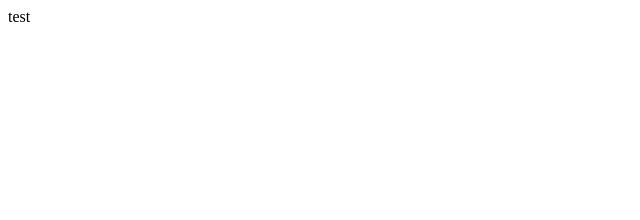
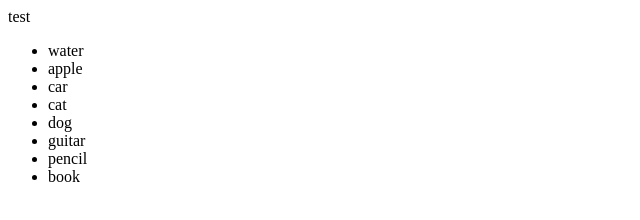
Before and after one commit to jelena212/playground, a plain HTML site: page index.html in a window 1280 px wide. Shown: the whole page, without its empty margins (0-640 px from the left). Drawn offline with Linux system fonts and the light colour scheme.

Commit message:
Update index.html

```diff
--- a/index.html
+++ b/index.html
@@ -1 +1,11 @@
 test
+<ul>
+ <li>water</li>
+ <li>apple</li>
+ <li>car</li>
+ <li>cat</li>
+ <li>dog</li>
+ <li>guitar</li>
+ <li>pencil</li>
+ <li>book</li>
+ </ul>
```
